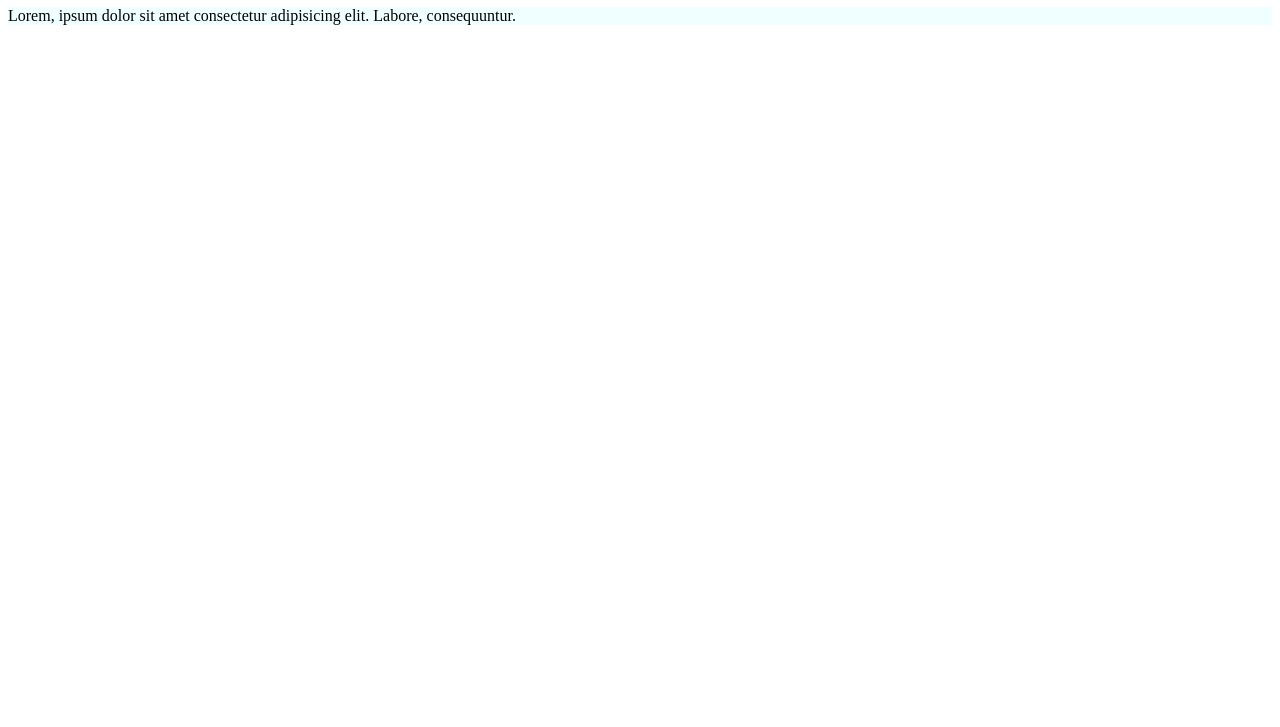
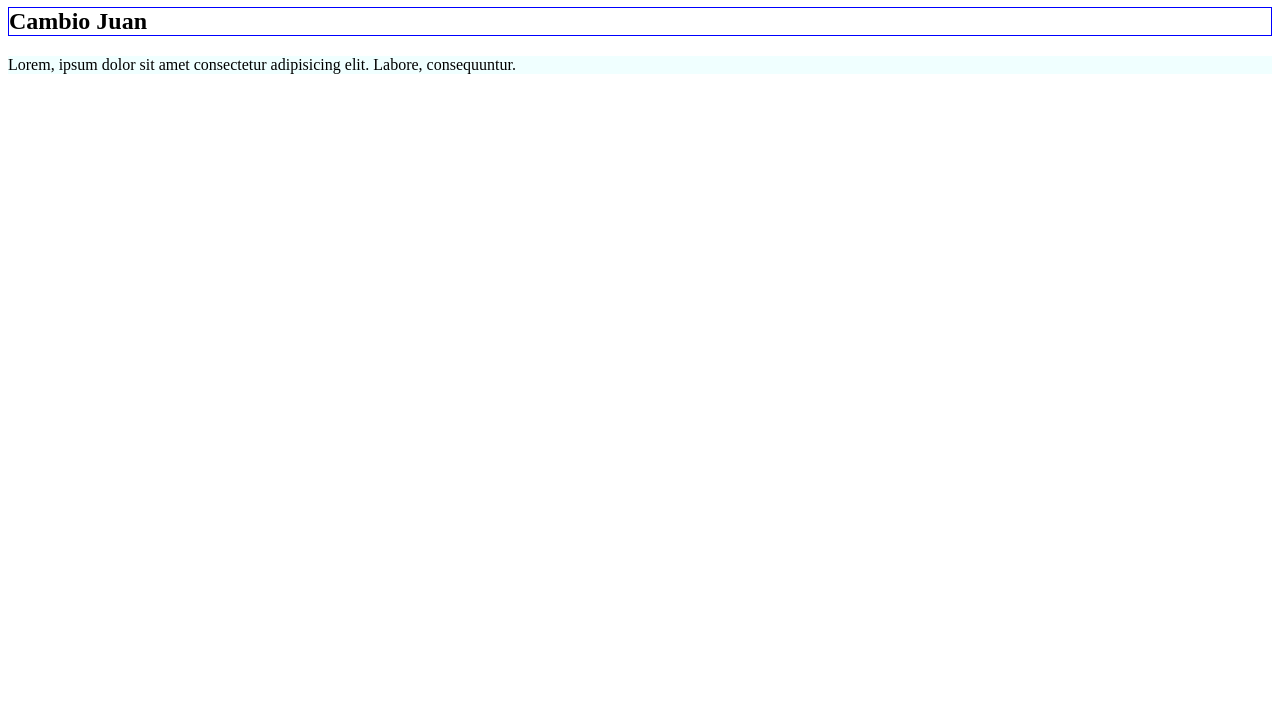
Before and after one commit to JuanPabloNardone/proyecto1, a plain HTML site: page nosotros.html in a window 1280 px wide. Shown: the part 73-800 px from the top of the page. Drawn offline with Linux system fonts and the light colour scheme.

Commit message:
Cambios Prof Juan Pablo nueva_rama

```diff
--- a/css/estilos.css
+++ b/css/estilos.css
@@ -4,3 +4,6 @@ h1{
 p{
     background-color: azure;
 }
+h2{
+    border: 1px solid blue;
+}
--- a/js/script.js
+++ b/js/script.js
@@ -1 +1 @@
-console.log("Hola Mundo")
+console.log("Hola Codo a Codo")
--- a/nosotros.html
+++ b/nosotros.html
@@ -9,6 +9,7 @@
 </head>
 <body>
     <h1>Sobre Nosotros</h1>
+    <h2>Cambio Juan</h2>
     <p>Lorem, ipsum dolor sit amet consectetur adipisicing elit. Labore, consequuntur.</p>
 
 </body>
```
